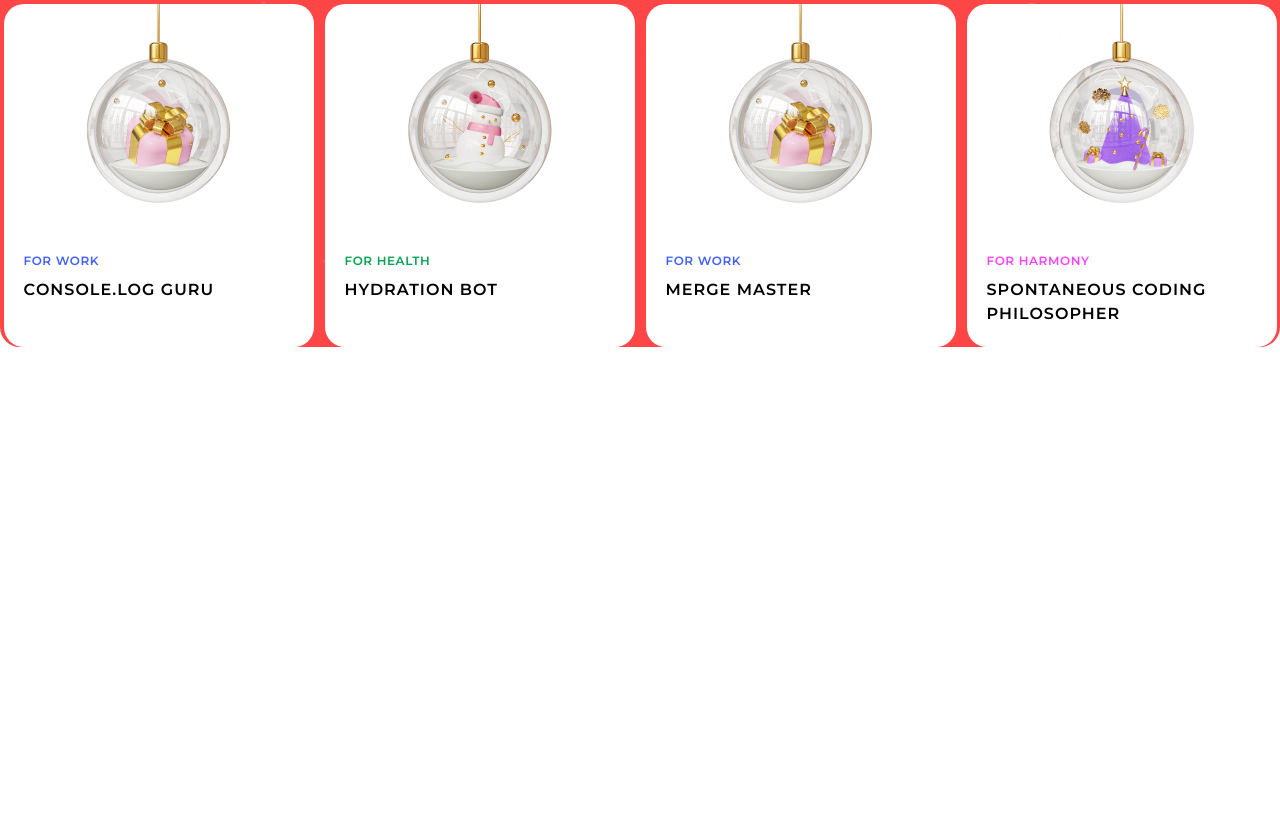
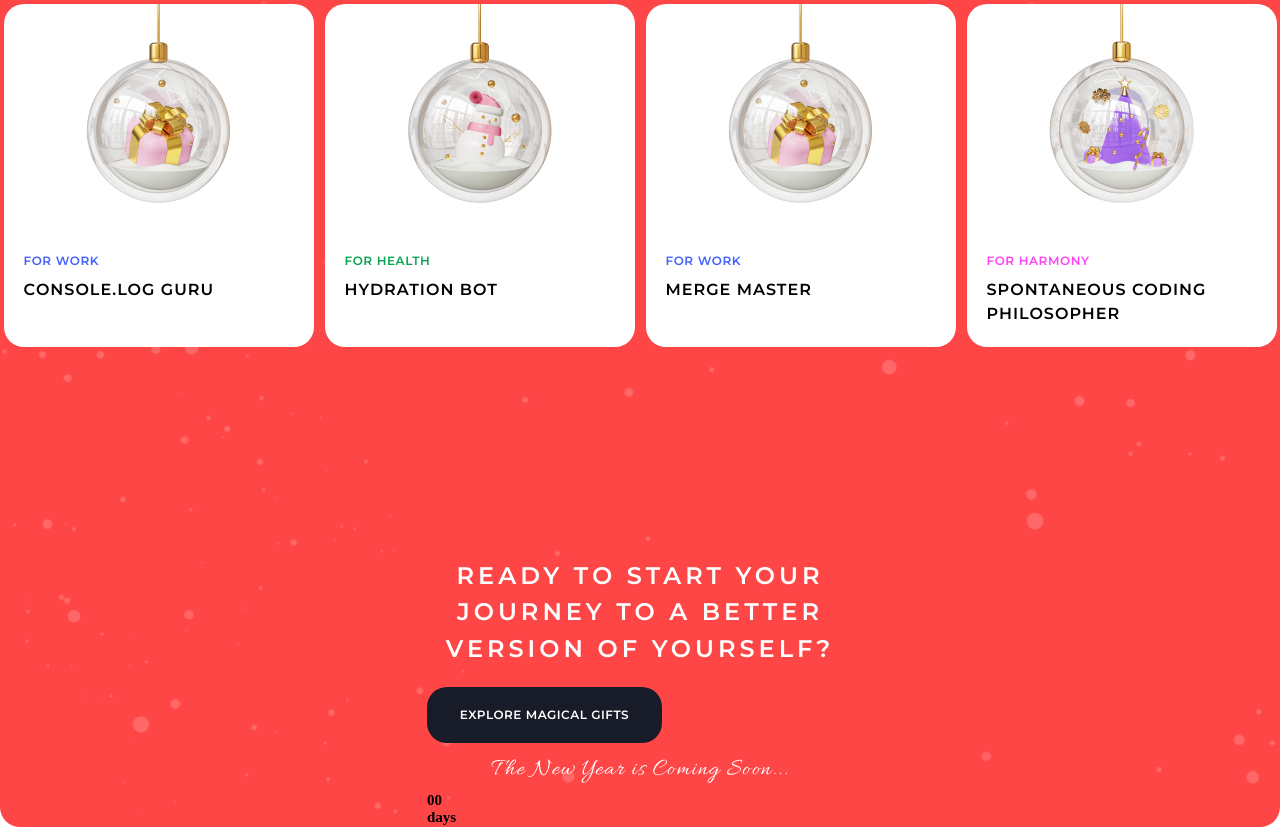
Before and after one commit to anastasia19141918/christmas-shop, a website: page index.html in a window 1280 px wide. Shown: the part 1873-2700 px from the top of the page. Before the commit the page ends 2220 px from the top, so only its background shows below. Drawn offline with Linux system fonts and the light colour scheme.

Commit message:
fix: button css

```diff
--- a/index.html
+++ b/index.html
@@ -30,8 +30,8 @@
         <div class="wrapper hero__wrapper">
           <div class="text">Merry Christmas</div>
           <h3 class="hero__title">Gift yourself the magic of new possibilities</h3>
-          <div class="hero__button">
-            <button class="hero__btn"><a href="#!" class="hero__link"> Explore Magical Gifts</a></button>
+          <div class="button">
+            <button class="btn"><a href="#!" class="link"> Explore Magical Gifts</a></button>
           </div>
           <div class="text">and Happy New Year</div>
         </div>
@@ -132,6 +132,22 @@
           </div>
         </div>
       </section>
+      <section class="gta bg">
+         <div class="wrapper wrapper__gta">
+            <h2 class="text__section text__gta">Ready to start your journey to a better version of yourself?</h2>
+            <div class="button gta__button">
+              <button class="btn"><a href="#!" class="link"> Explore Magical Gifts</a></button>
+            </div>
+            <div class="text">The New Year is Coming Soon...</div>
+            <div class="gta__timer">
+              <div class="gta__time gta__days">
+                <h2 class="gta__dt">00</h2>
+                <h2 class="gta__dt">days</h2>
+              </div>
+
+            </div>
+         </div>
+      </section>
     </div>
   </main>
 </body>
--- a/src/sass/abstract/_interactive.scss
+++ b/src/sass/abstract/_interactive.scss
@@ -14,13 +14,13 @@
   transition: 0.5s ease-in-out;
 };
 
-.hero__btn:hover {
+.btn:hover {
   background-color: $color-static;
   transition: 0.5s ease-in-out;
   color: $color-main-backrgaund;
 };
 
-.hero__link:hover {
+.link:hover {
   color: $color-main-backrgaund;
   transition: 0.5s ease-in-out;
 };
--- /dev/null
+++ b/src/sass/base/_button.scss
@@ -0,0 +1,27 @@
+.button {
+  margin: 0 0 15px 0;
+};
+
+.btn {
+  width: 235px;
+  padding: 20px 10px;
+  border-radius: 20px;
+
+  border: none;
+  background-color: $color-main-backrgaund;
+
+  text-transform: uppercase;
+  font-family: 'Montserrat';
+  font-size: 1.2rem;
+  font-weight: 600;
+  line-height: 130%;
+  letter-spacing: 0.5px;
+
+  cursor: pointer;
+  transition: 0.5s ease-in-out;
+};
+
+.link {
+  color: $color-static;
+  transition: 0.5s ease-in-out;
+}
--- /dev/null
+++ b/src/sass/component/_gta.scss
@@ -0,0 +1,15 @@
+.gta {
+  padding: 16.5% 0px 0px 0px;
+};
+
+.wrapper__gta {
+  display: grid;
+  justify-content: center;
+}
+
+.text__gta {
+  max-width: 426px;
+  margin-bottom: 20px;
+  text-align: center;
+  color: $color-static;
+};
--- a/src/sass/component/_hero.scss
+++ b/src/sass/component/_hero.scss
@@ -22,31 +22,3 @@
   letter-spacing: 5.5px;
   color: $color-static;
 };
-
-.hero__button {
-  margin: 0 0 15px 0;
-}
-
-.hero__btn {
-  width: 235px;
-  padding: 20px 10px;
-  border-radius: 20px;
-
-  border: none;
-  background-color: $color-main-backrgaund;
-
-  text-transform: uppercase;
-  font-family: 'Montserrat';
-  font-size: 1.2rem;
-  font-weight: 600;
-  line-height: 130%;
-  letter-spacing: 0.5px;
-
-  cursor: pointer;
-  transition: 0.5s ease-in-out;
-};
-
-.hero__link {
-  color: $color-static;
-  transition: 0.5s ease-in-out;
-}
--- a/src/sass/index.scss
+++ b/src/sass/index.scss
@@ -7,6 +7,7 @@
 
 @import'base/base';
 @import'base/tags';
+@import'base/button';
 
 
 @import'layouts/wrapper';
@@ -19,4 +20,5 @@
 @import'component/about';
 @import'component/slaider';
 @import'component/dots';
-@import'component/best-gifts.scss';
+@import'component/best-gifts';
+@import'component/gta';
```
Also changed, not shown: src/sass/base/_base.scss (line endings or trailing spaces), src/sass/component/_best-gifts.scss (renamed from src/sass/component/best-gifts.scss), src/sass/index.css, 1 other file.
